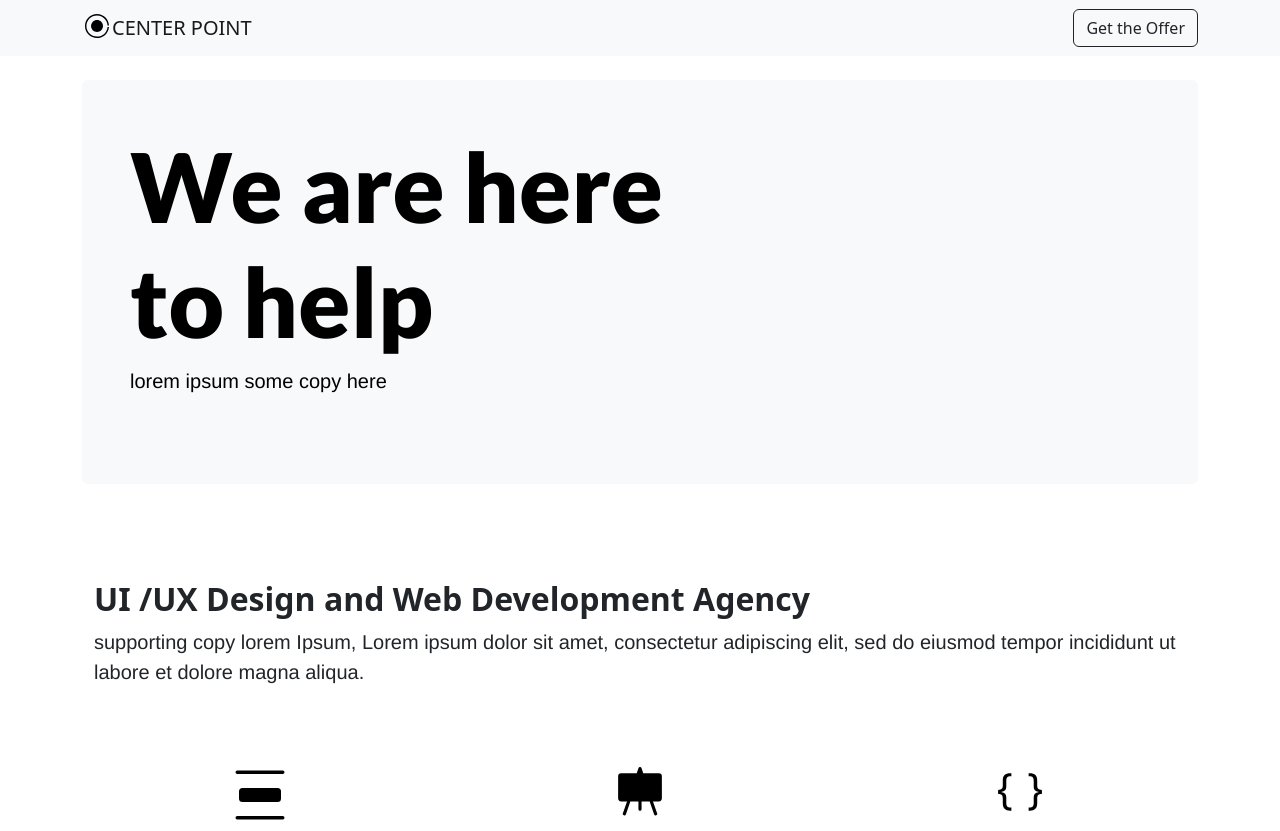
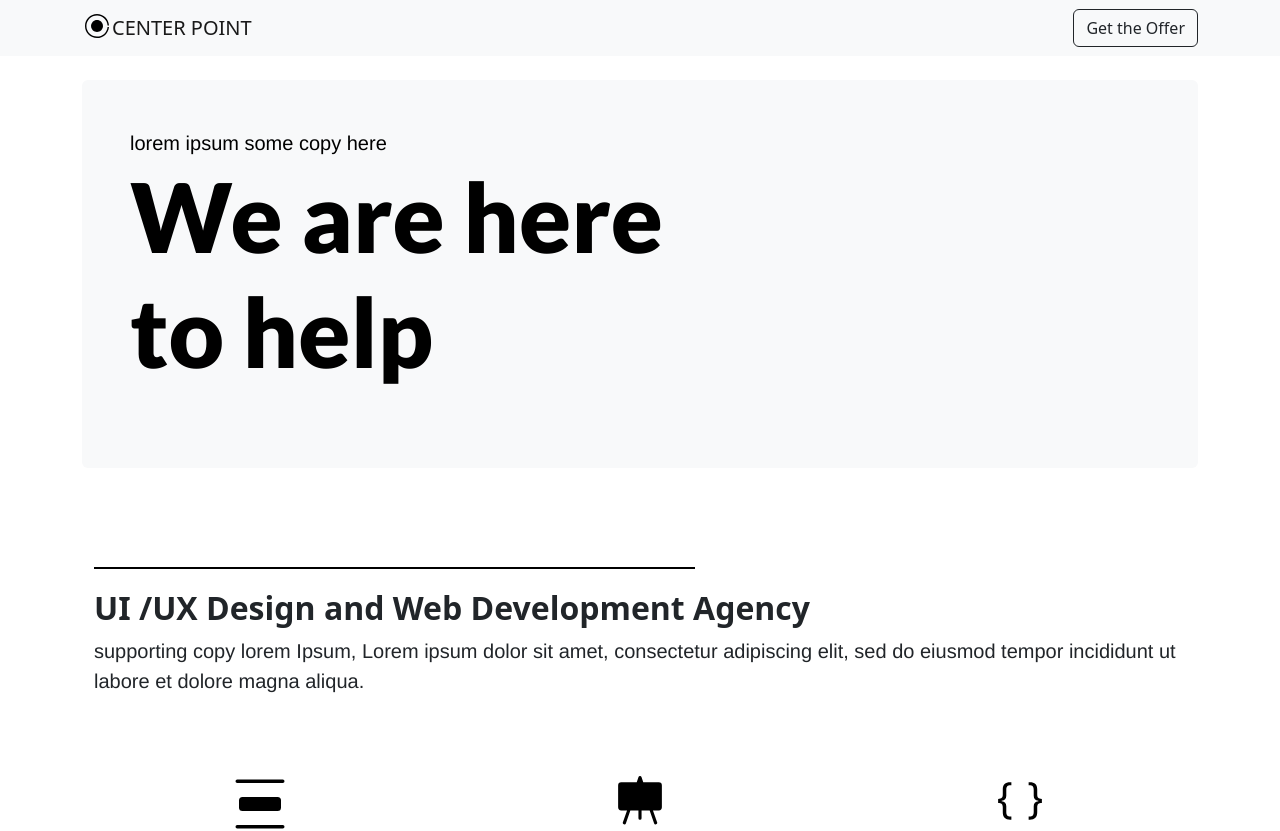
Before and after one commit to chips-ahoy-developement/landing-page, a React (Create React App) app: page / in a window 1280 px wide. Shown: the top 831 px of the page. Built offline with nearby package versions, Linux system fonts and the light colour scheme.

Commit message:
update styling

```diff
--- a/src/App.js
+++ b/src/App.js
@@ -12,11 +12,12 @@ function App() {
       <div className="container">
         <Jumbotron>
           <div className="col">
+          <p className="text-start mb-0">lorem ipsum some copy here</p>
             <h1 className="text-start">
               We are here
               <br /> to help
             </h1>
-            <p className="text-start">lorem ipsum some copy here</p>
+
           </div>
           <div className="col">
             <img src="#" alt="" />
--- a/src/components/Features/Features.js
+++ b/src/components/Features/Features.js
@@ -1,4 +1,5 @@
 import React from "react";
+import styles from "./features.module.scss"
 import marketingIcon from "../../assets/icon_marketing.svg"
 import designIcon from "../../assets/icon_design.svg"
 import engineIcon from "../../assets/icon_engineering.svg"
@@ -6,7 +7,7 @@ const Features = () => {
   return (
     <div className="row mb-5 mt-5 py-5">
       <div className="col-sm-12 col-md-12 text-start mb-5 px-4 promising-subheading">
-      <span className="eyebrow mt-3 mb-3"></span>
+      <span className={styles.eyebrow}></span>
         <h2>UI /UX Design and Web Development Agency</h2>
         <p>
           supporting copy lorem Ipsum, Lorem ipsum dolor sit amet, consectetur
@@ -50,7 +51,7 @@ const Features = () => {
         </ul>
       </div>
       <div className="col-sm-12 col-md-4 mt-3 ">
-      <img src={engineIcon} width={50} className="mb-3"/>
+      <img src={engineIcon} width={50} className="mb-3" alt=""/>
         <p className="subheader">
           Web Development <span className="underline mt-3 mb-3"></span>
         </p>
--- /dev/null
+++ b/src/components/Features/features.module.scss
@@ -0,0 +1,7 @@
+.eyebrow{
+    display: block;
+    width: 55%;
+    height: 5px;
+    margin-bottom: 20px;
+    border-bottom: 2px solid black;
+}
```
